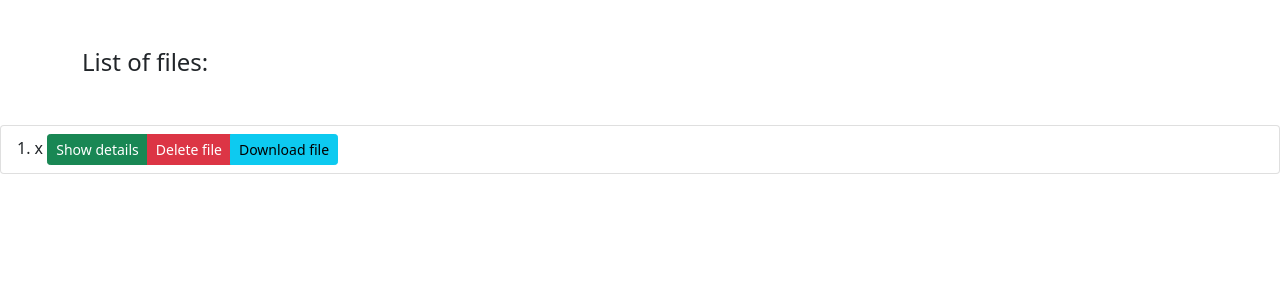
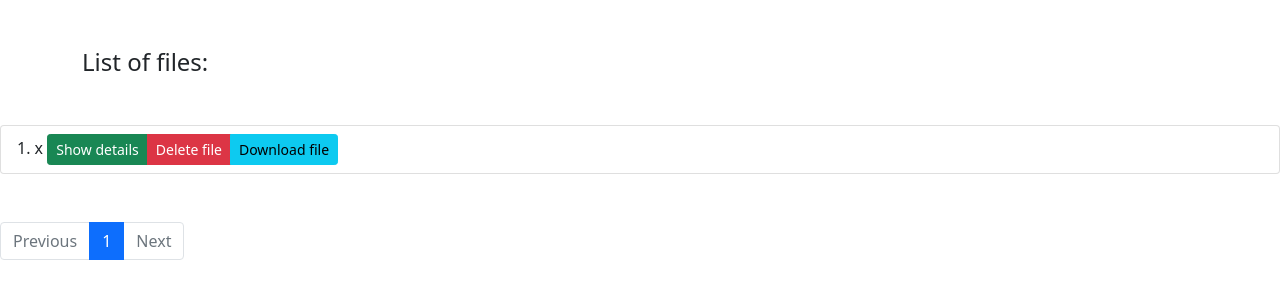
Before and after one commit to Glooshak/file_storage, a Django app: page /browser_api/ in a window 1280 px wide. Shown: the part 56-356 px from the top of the page. Run offline with Django 3.2, Linux system fonts and the light colour scheme; tables that the repository leaves empty hold one stand-in row (values such as "Sample post").

Commit message:
Feed pagination.

```diff
--- a/files_manager/templates/files_manager/feed.html
+++ b/files_manager/templates/files_manager/feed.html
@@ -10,8 +10,8 @@
     </div>
     <div class="files mt-5">
         <ul class="list-group list-group-numbered">
-            {% if objects %}
-                {% for object in objects %}
+            {% if page.object_list %}
+                {% for object in page.object_list %}
                     <li class="list-group-item">{{ object.file_hash }}
                         <div class="btn-group btn-group-sm" role="group" aria-label="Basic mixed styles example">
                             <a href="{{ object.get_absolute_url }}" class="btn btn-success" data-bs-toggle="tooltip"
@@ -36,7 +36,31 @@
                 </div>
             {% endif %}
         </ul>
-
     </div>
 
+    <nav aria-label="...">
+        <ul class="pagination mt-5">
+            <li class="page-item {% if not previous_url %} disabled {% endif %}">
+                <a class="page-link" href="{{ previous_url }}" tabindex="-1" aria-disabled="true">Previous</a>
+            </li>
+
+            {% for n in page.paginator.page_range %}
+                {% if page.number == n %}
+
+                    <li class="page-item active" aria-current="page">
+                        <a class="page-link" href="?page={{ n }}">{{ n }}</a>
+                    </li>
+                {% elif n > page.number|add:-3 and n < page.number|add:3 %}
+                    <li class="page-item">
+                        <a class="page-link" href="?page={{ n }}">{{ n }}</a>
+                    </li>
+                {% endif %}
+
+            {% endfor %}
+
+            <li class="page-item {% if not next_url %} disabled {% endif %}">
+                <a class="page-link" href="{{ next_url }}">Next</a>
+            </li>
+        </ul>
+    </nav>
 {% endblock %}
--- a/files_manager/views.py
+++ b/files_manager/views.py
@@ -21,6 +21,7 @@ from .serializers import DataSerializer
 from .custom_storage_system import storage
 from .utils import obtain_relative_file_path
 from .forms import *
+from django.core.paginator import Paginator
 
 
 logger = getLogger(__name__)
@@ -40,7 +41,25 @@ class Searching(View):
 
 class ShowingFeed(View):
     def get(self, request):
-        return render(request, 'files_manager/feed.html', context={'objects': Data.objects.all()})
+        files = Data.objects.all()
+
+        paginator = Paginator(files, 2)
+        page_number = request.GET.get('page', 1)
+        page = paginator.get_page(page_number)
+
+        # TODO Use is_paginated to not show pagination buttons on a webpage.
+        is_paginated = page.has_other_pages()
+
+        previous_url = f'?page={page.previous_page_number()}' if page.has_previous() else ''
+        next_url = f'?page={page.next_page_number()}' if page.has_next() else ''
+
+        context = {
+            'page': page,
+            'previous_url': previous_url,
+            'next_url': next_url,
+        }
+
+        return render(request, 'files_manager/feed.html', context=context)
 
 
 @require_GET
```
